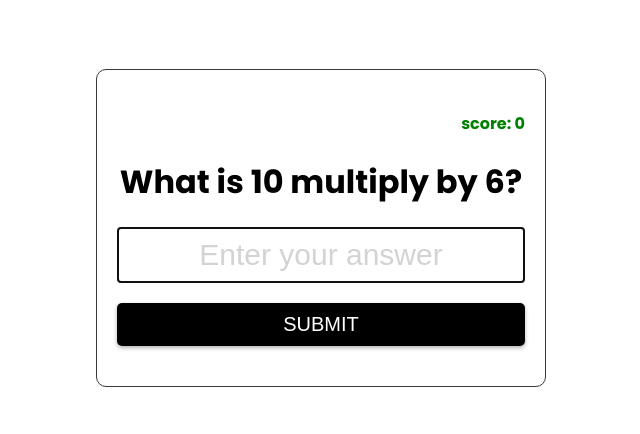
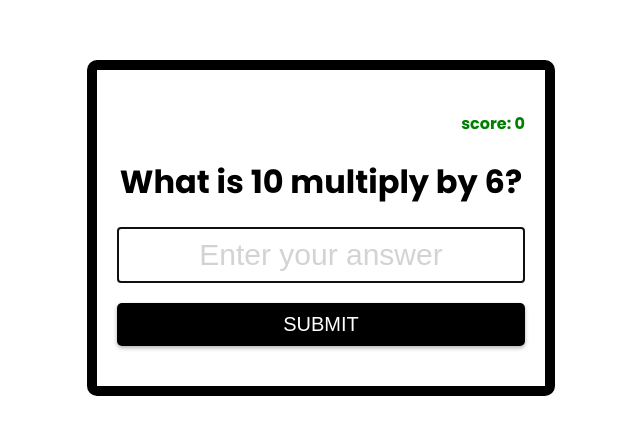
Before and after one commit to lykanranger/multiply-app, a plain HTML site: page index.html in a window 1280 px wide. Shown: the part 172-606 px from the top of the page, without its empty margins (319-959 px from the left). Drawn offline with Linux system fonts and the light colour scheme.

Commit message:
Update style.css

```diff
--- a/style.css
+++ b/style.css
@@ -12,7 +12,7 @@ body {
 .form {
   background-color: white;
   padding: 20px;
-  border: 1px solid rgb(58, 58, 58);
+  border: 10px solid rgb(0, 0, 0);
   border-radius: 10px;
   margin: 10px;
 }
@@ -25,7 +25,7 @@ body {
   text-align: center;
   padding: 10px;
   color: rgb(0, 0, 0);
-  border: 1px solid rgb(58, 58, 58);
+  border: 1px solid rgb(0, 0, 0);
 
 }
 
@@ -49,6 +49,7 @@ body {
 
 .btn:hover {
   filter: brightness(0.9);
+  background-color: rgb(17, 203, 42);
 }
 
 .score {
```
